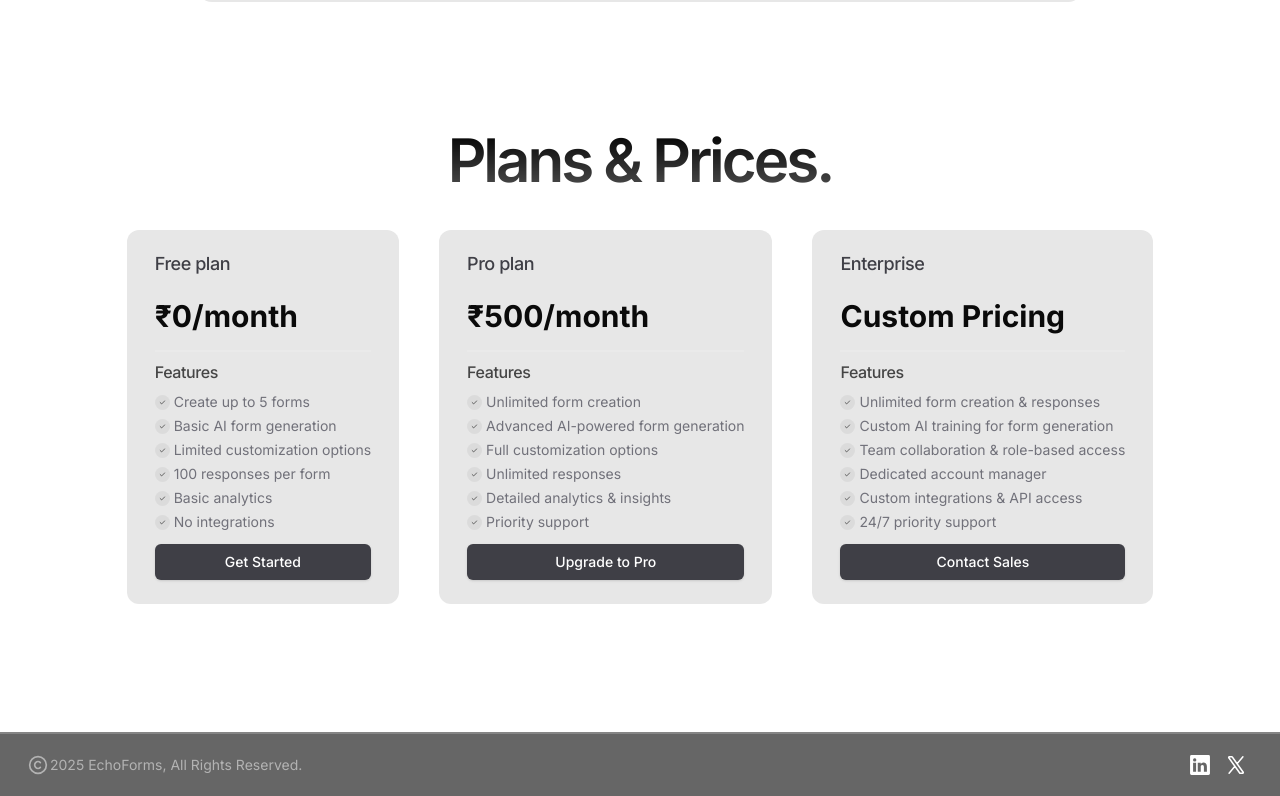
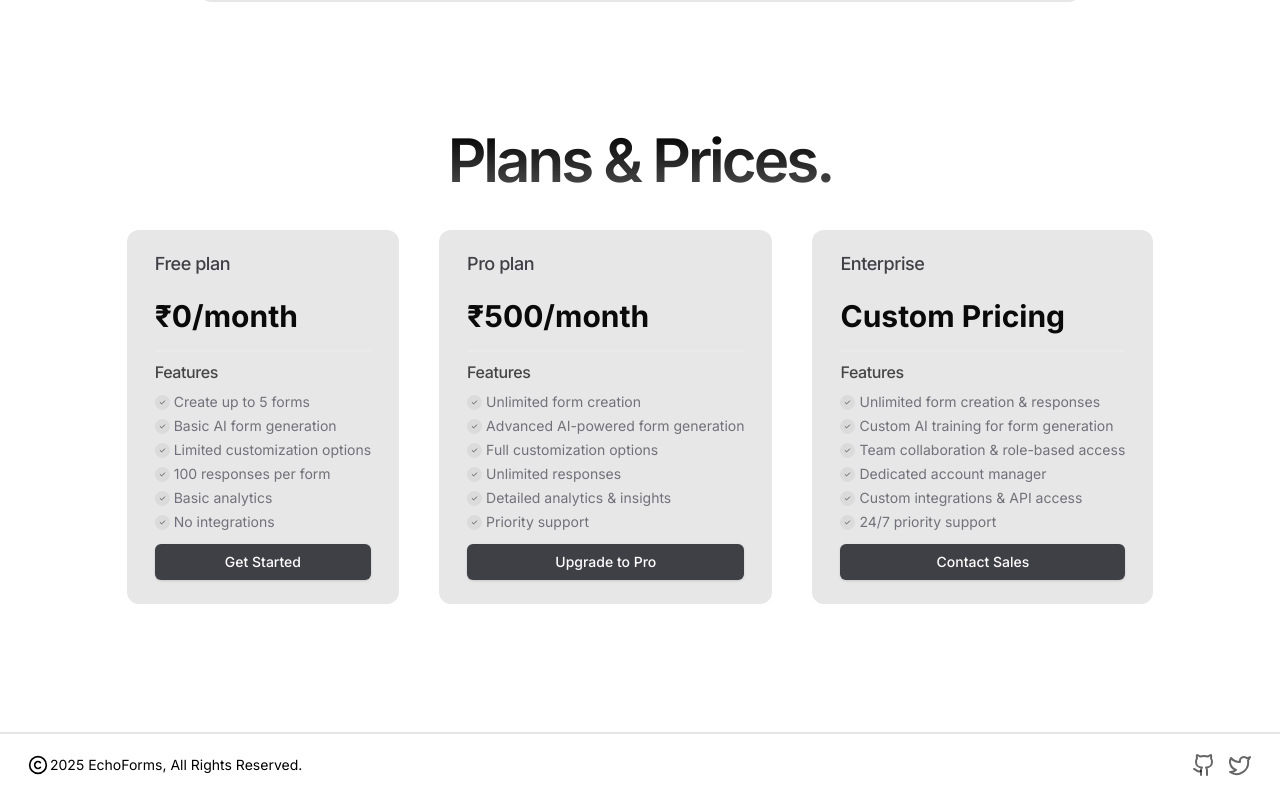
Before and after one commit to 10xshivam/EchoForms, a Next.js app: page / in a window 1280 px wide. Shown: the part 1788-2584 px from the top of the page. Built offline with nearby package versions, Linux system fonts and the light colour scheme.

Commit message:
Refactor Footer component; enhance social media links with icons and improve text colors for better visibility

```diff
--- a/src/components/Footer.tsx
+++ b/src/components/Footer.tsx
@@ -1,87 +1,21 @@
-import { Copyright } from "lucide-react";
+"use client"
+import { Copyright, Github, Twitter } from "lucide-react";
 import Link from "next/link";
 import React from "react";
 
 export default function Footer() {
   return (
-    <div className="w-full h-16 border-t-2 border-white/20  bg-black/60 items-center flex px-7 justify-between z-50 max-md:px-5">
+    <div className="w-full h-16 border-t-2 dark:border-white/20  dark:bg-black/60 items-center flex px-7 justify-between z-50 max-md:px-5">
       <div className="flex justify-center items-center gap-0.5 text-white/50">
-        <Copyright className="w-5 max-md:mr-1"  />
-        <p className="text-sm max-md:text-[0.7rem] max-md:leading-3">2025 EchoForms, All Rights Reserved.</p>
+        <Copyright className="w-5 max-md:mr-1 text-black dark:text-white"/>
+        <p className="text-sm max-md:text-[0.7rem] max-md:leading-3 text-black dark:text-white ">2025 EchoForms, All Rights Reserved.</p>
       </div>
-
-      <div className="flex justify-center items-center gap-1">
-        <Link href={"https://github.com/shivam-tsx/Safe-Report"} className="rounded-md hover:bg-white/10 p-1">
-          <svg
-            xmlns="http://www.w3.org/2000/svg"
-            width={24}
-            height={24}
-            viewBox="0 0 24 24"
-          >
-            <g
-              fill="none"
-              stroke="#fff"
-              strokeLinecap="round"
-              strokeLinejoin="round"
-              strokeWidth={2.3}
-            >
-              <path
-                strokeDasharray={32}
-                strokeDashoffset={32}
-                d="M12 4c1.67 0 2.61 0.4 3 0.5c0.53 -0.43 1.94 -1.5 3.5 -1.5c0.34 1 0.29 2.22 0 3c0.75 1 1 2 1 3.5c0 2.19 -0.48 3.58 -1.5 4.5c-1.02 0.92 -2.11 1.37 -3.5 1.5c0.65 0.54 0.5 1.87 0.5 2.5c0 0.73 0 3 0 3M12 4c-1.67 0 -2.61 0.4 -3 0.5c-0.53 -0.43 -1.94 -1.5 -3.5 -1.5c-0.34 1 -0.29 2.22 0 3c-0.75 1 -1 2 -1 3.5c0 2.19 0.48 3.58 1.5 4.5c1.02 0.92 2.11 1.37 3.5 1.5c-0.65 0.54 -0.5 1.87 -0.5 2.5c0 0.73 0 3 0 3"
-              >
-                <animate
-                  fill="freeze"
-                  attributeName="stroke-dashoffset"
-                  dur="0.7s"
-                  values="32;0"
-                ></animate>
-              </path>
-              <path
-                strokeDasharray={10}
-                strokeDashoffset={10}
-                d="M9 19c-1.41 0 -2.84 -0.56 -3.69 -1.19c-0.84 -0.63 -1.09 -1.66 -2.31 -2.31"
-              >
-                <animate
-                  fill="freeze"
-                  attributeName="stroke-dashoffset"
-                  begin="0.8s"
-                  dur="0.2s"
-                  values="10;0"
-                ></animate>
-              </path>
-            </g>
-          </svg>
+      <div className="flex justify-center items-center gap-3">
+        <Link href={"https://github.com/shivam-tsx/Safe-Report"} className="text-black/60 dark:text-white/70 hover:text-black dark:hover:text-white">
+          <Github/>
         </Link>
-        <Link href={"https://www.linkedin.com/in/shivam-coder/"} className="rounded-md hover:bg-white/10 p-1" >
-          <svg
-            xmlns="http://www.w3.org/2000/svg"
-            width={24}
-            height={24}
-            viewBox="0 0 24 24"
-          >
-            <path
-              fill="#fff"
-              d="M20.47 2H3.53a1.45 1.45 0 0 0-1.47 1.43v17.14A1.45 1.45 0 0 0 3.53 22h16.94a1.45 1.45 0 0 0 1.47-1.43V3.43A1.45 1.45 0 0 0 20.47 2M8.09 18.74h-3v-9h3ZM6.59 8.48a1.56 1.56 0 1 1 0-3.12a1.57 1.57 0 1 1 0 3.12m12.32 10.26h-3v-4.83c0-1.21-.43-2-1.52-2A1.65 1.65 0 0 0 12.85 13a2 2 0 0 0-.1.73v5h-3v-9h3V11a3 3 0 0 1 2.71-1.5c2 0 3.45 1.29 3.45 4.06Z"
-            ></path>
-          </svg>
-        </Link>
-        <Link href={"https://x.com/codrshivam"} className="rounded-md hover:bg-white/10 p-1" >
-          <svg
-            xmlns="http://www.w3.org/2000/svg"
-            width={24}
-            height={24}
-            viewBox="0 0 24 24"
-          >
-            <path
-              fill="none"
-              stroke="#fff"
-              strokeLinecap="round"
-              strokeLinejoin="round"
-              strokeWidth={1.5}
-              d="m13.081 10.712l-4.786-6.71a.6.6 0 0 0-.489-.252H5.28a.6.6 0 0 0-.488.948l6.127 8.59m2.162-2.576l6.127 8.59a.6.6 0 0 1-.488.948h-2.526a.6.6 0 0 1-.489-.252l-4.786-6.71m2.162-2.576l5.842-6.962m-8.004 9.538L5.077 20.25"
-            ></path>
-          </svg>
+        <Link href={"https://x.com/codrshivam"} className="text-black/60 dark:text-white/70 hover:text-black dark:hover:text-white" >
+          <Twitter/>
         </Link>
       </div>
     </div>
```
